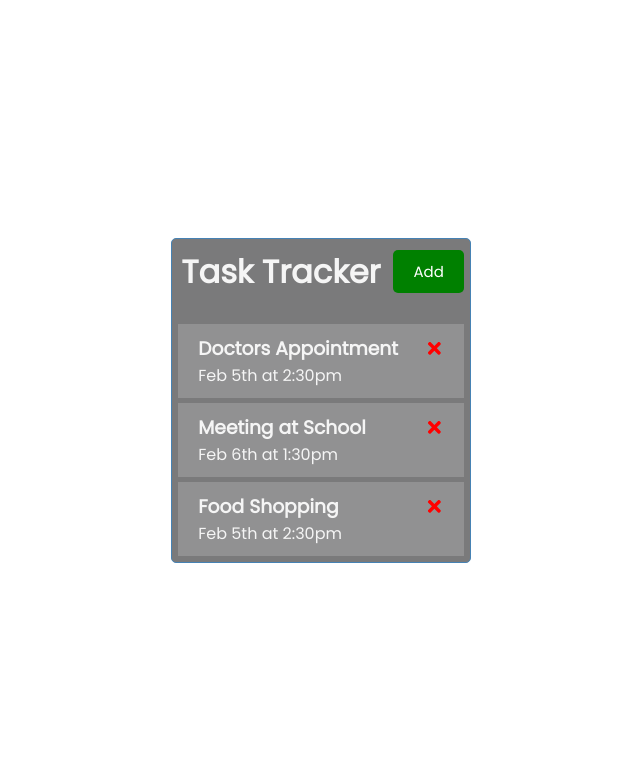
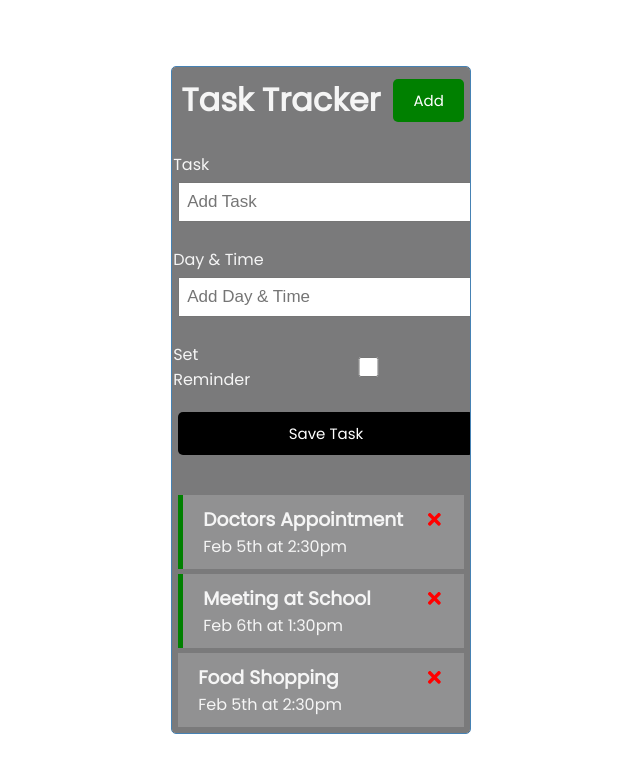
Before and after one commit to crisantogo/task_tracker_react, a React (Create React App) app: page / in a window 1280 px wide. Shown: the top 772 px of the page, without its empty margins (319-959 px from the left). Built offline with nearby package versions, Linux system fonts and the light colour scheme.

Commit message:
Created Add-Task component

```diff
--- a/src/App.js
+++ b/src/App.js
@@ -1,5 +1,6 @@
 import Header from "./components/Header";
 import Tasks from "./components/Tasks";
+import AddTask from "./components/AddTask";
 import {useState} from 'react'
 
 function App() {
@@ -29,10 +30,16 @@ function App() {
     setTasks(tasks.filter((task)=> task.id !== id))
   }
 
+  //Toggle Reminder
+  const toggleReminder=(id)=>{
+    setTasks(tasks.map((task)=>task.id===id?{...task, reminder: !task.reminder}:task))
+  }
+
   return (
     <div className="container">
       <Header/>
-      {tasks.length>0? <Tasks tasks={tasks} onDelete={deleteTask}/>:'No Tasks To Show'}
+      <AddTask/>
+      {tasks.length>0? <Tasks tasks={tasks} onDelete={deleteTask} onToggle={toggleReminder}/>:'No Tasks To Show'}
     </div>
   );
 }
--- /dev/null
+++ b/src/components/AddTask.js
@@ -0,0 +1,22 @@
+const AddTask = ()=> {
+    return(
+        <form className="add-form">
+            <div className="form-control">
+                <label>Task</label>
+                <input type='text' placeholder='Add Task'/>
+            </div>
+            <div className="form-control">
+                <label>Day & Time</label>
+                <input type='text' placeholder='Add Day & Time'/>
+            </div>
+            <div className="form-control form-control-check">
+                <label>Set Reminder</label>
+                <input type='checkbox'/>
+            </div>
+
+            <input className='btn btn-block' type='submit' value='Save Task'/>
+        </form>
+    )
+}
+
+export default AddTask
--- a/src/components/Task.js
+++ b/src/components/Task.js
@@ -1,8 +1,9 @@
 import{FaTimes} from 'react-icons/fa'
 
-const Task=({task, onDelete})=>{
+const Task=({task, onDelete, onToggle})=>{
     return(
-        <div className="task">
+        <div className={`task ${task.reminder?'reminder': ''}`} onDoubleClick={()=>
+        onToggle(task.id)}>
             <h3>{task.text} <FaTimes style={{ color: 'red', cursor:'pointer'}} onClick={()=>onDelete(task.id)}/> </h3>
             <p>{task.day}</p>
         </div>
--- a/src/components/Tasks.js
+++ b/src/components/Tasks.js
@@ -1,9 +1,9 @@
 import Task from "./Task"
 
-const Tasks=({tasks, onDelete})=>{
+const Tasks=({tasks, onDelete, onToggle})=>{
     return(
         <>
-            {tasks.map((task)=>(<Task key={task.id} task={task} onDelete={onDelete}/>))}
+            {tasks.map((task)=>(<Task key={task.id} task={task} onDelete={onDelete} onToggle={onToggle}/>))}
         </>
     )
 }
```
